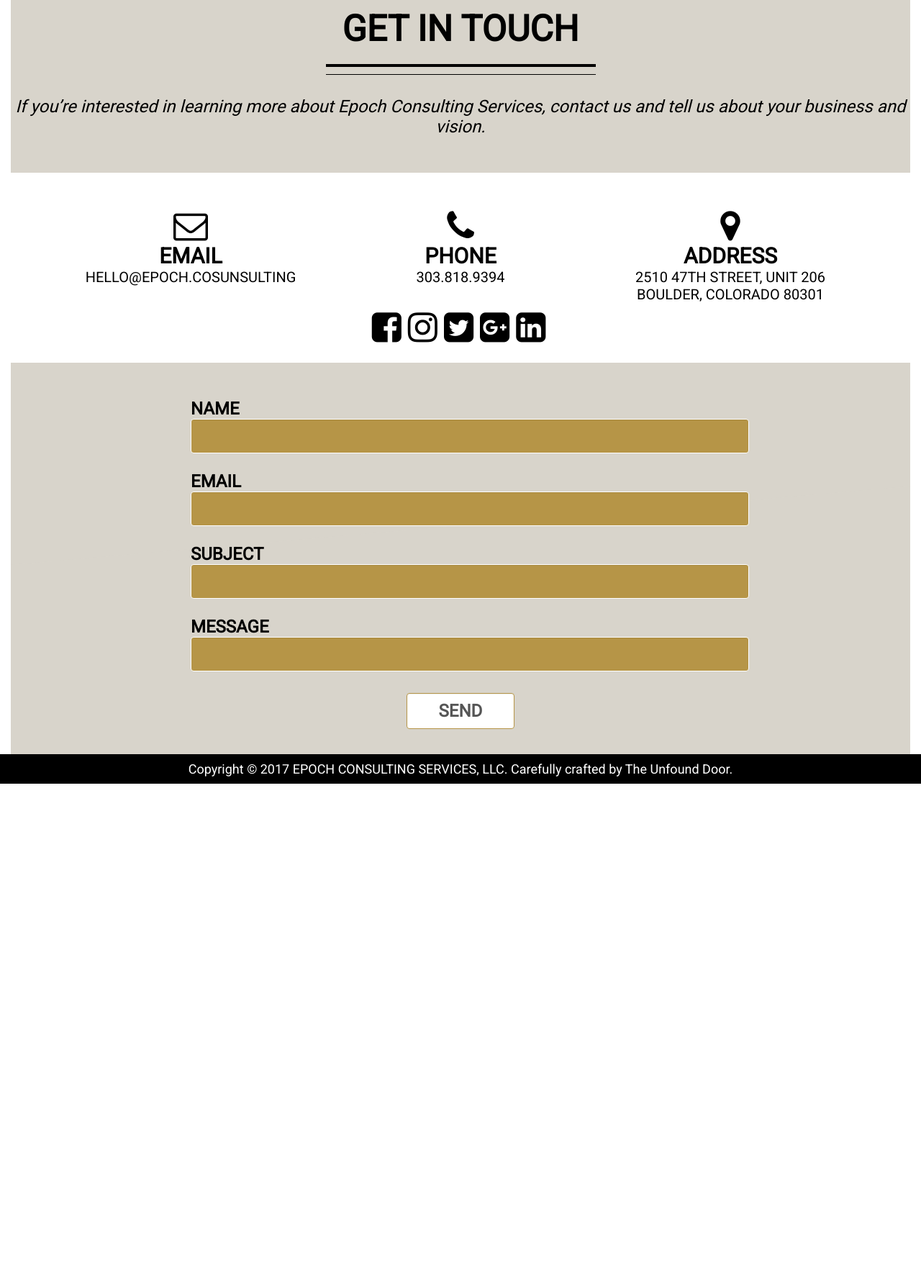
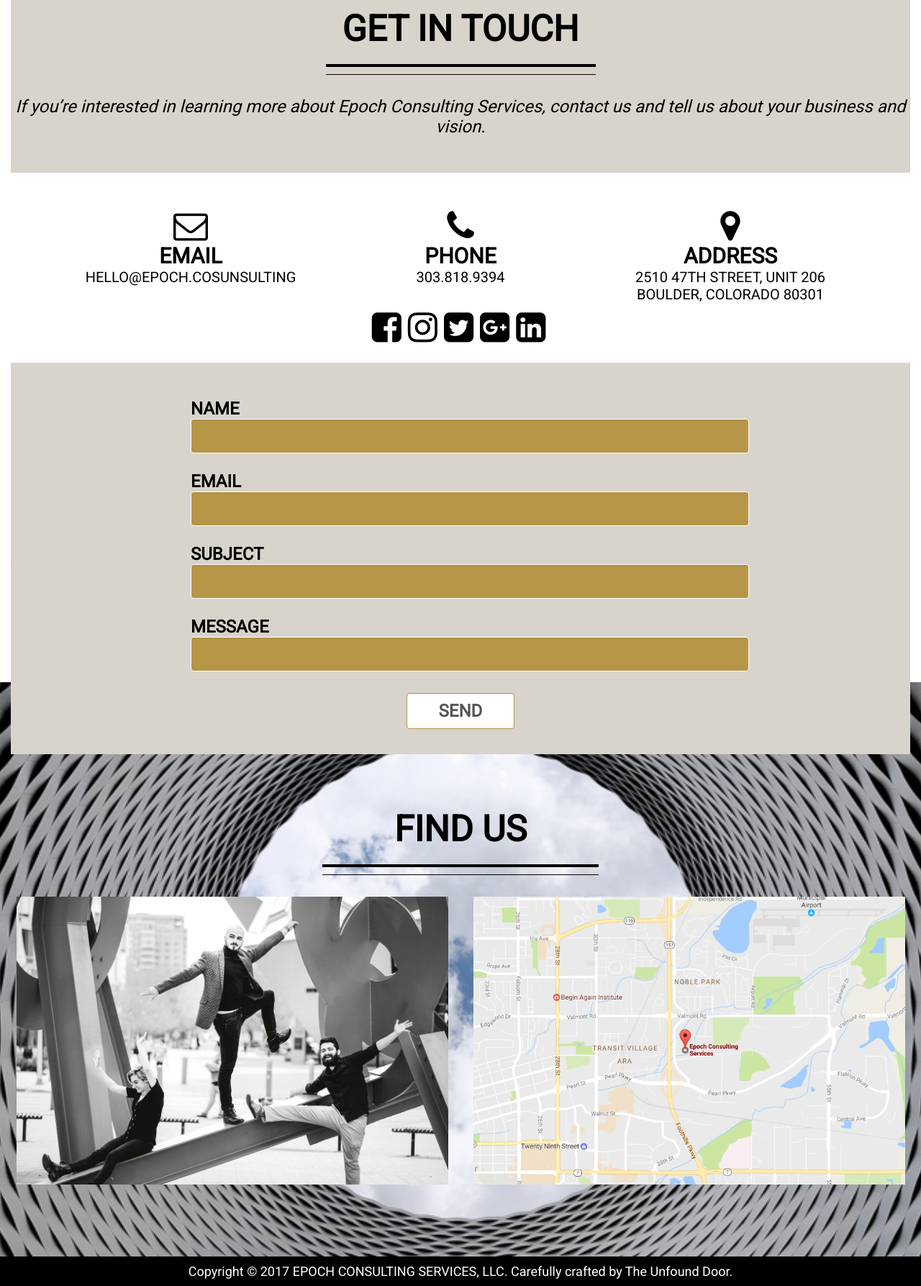
Before and after one commit to JonathanHemnes/epoch2, a Jekyll site: the page built from about.html, in a window 1280 px wide, cut to the strip 3421-5208 px from the top of the page. Shown: the whole strip at 72% size. Built offline with Jekyll 4.4.1, drawn with Linux system fonts in a browser that asks for light colours; nearby versions of some CDN libraries; before the commit the page ends 4510 px from its top, so only the background shows below that.

Commit message:
finished about us

```diff
--- /dev/null
+++ b/_includes/find_us.html
@@ -0,0 +1,15 @@
+<div class="section find-us">
+    <div class="header">
+        <h3>FIND US</h3>
+        <hr class="thick">
+        <hr class="thin">
+    </div>
+    <div class="content">
+        <div class="left">
+            <img src="{{site.baseurl}}/img/ECS_FIND_US_2.jpg" class="img-responsive" onmouseover="this.src = '{{site.baseurl}}/img/ECS_FIND_US_1.jpg'" onmouseout="this.src = '{{site.baseurl}}/img/ECS_FIND_US_2.jpg'">
+        </div>
+        <div class="right">
+            <img src="{{site.baseurl}}/img/ECS_MAP.png" alt="" class="img-responsive">
+        </div>
+    </div>
+</div>
--- a/_layouts/about.html
+++ b/_layouts/about.html
@@ -10,6 +10,7 @@
   {% include core_team.html %}
   {% include first-separator.html %}
   {% include contact.html %}
+  {% include find_us.html %}
   {% include footer.html %}
   {% include scripts.html %}
 </body>
--- a/_sass/_about.scss
+++ b/_sass/_about.scss
@@ -268,6 +268,47 @@
     }
 }
 
+.find-us {
+    margin-top: -100px;
+    padding-top: 175px;
+    background-image: $find-us;
+    background-size: 120vw;
+    background-attachment: fixed;
+    background-repeat: repeat;
+    background-position: center;
+    @media screen and (min-width: $screen-xs) and (max-width: $screen-sm) {
+        background-size: 400vw;
+    }
+
+    .content {
+        padding-bottom: 100px;
+        @media screen and (min-width: $screen-sm) {
+            display: flex;
+            justify-content: center;
+            .left, .right {
+                width: 600px;
+                height: 400px;
+                overflow: hidden;
+
+            }
+
+            .right {
+                margin-left: 35px;
+            }
+        }
+
+        @media screen and (max-width: $screen-sm) {
+            .left, .right {
+                margin-top: 30px;
+            }
+        }
+
+        img {
+            width: 100%;
+        }
+    }
+}
+
 input:-moz-placeholder, select:-moz-placeholder, textarea:-moz-placeholder {
     color: #999999;
 }
--- a/css/main.scss
+++ b/css/main.scss
@@ -8,6 +8,7 @@ $background-pattern-url: url('{{ site.baseurl }}/img/ECS_BRAND_PATTERN_1.jpg');
 $background-clipped-url: url('{{ site.baseurl }}/img/ECS_CONTACT_BG.png');
 $gold-foil-1-url: url('{{ site.baseurl }}/img/ECS_BRAND_PATTERN_2.jpg');
 $gold-foil-2-url: url('{{ site.baseurl }}/img/ECS_BRAND_PATTERN_3.jpg');
+$find-us: url('{{ site.baseurl }}/img/ECS_FIND_US.jpg');
 $man-jump: url('{{ site.baseurl }}/img/ECS_MAN_JUMP.jpg');
 $gold-weave: url('{{ site.baseurl }}/img/ECS_GOLD_WEAVE.jpg');
 
```
Also changed, not shown: img/ECS_FIND_US.jpg (added), img/ECS_FIND_US_1.jpg (added), img/ECS_FIND_US_2.jpg (added), img/ECS_MAP.png (added).
